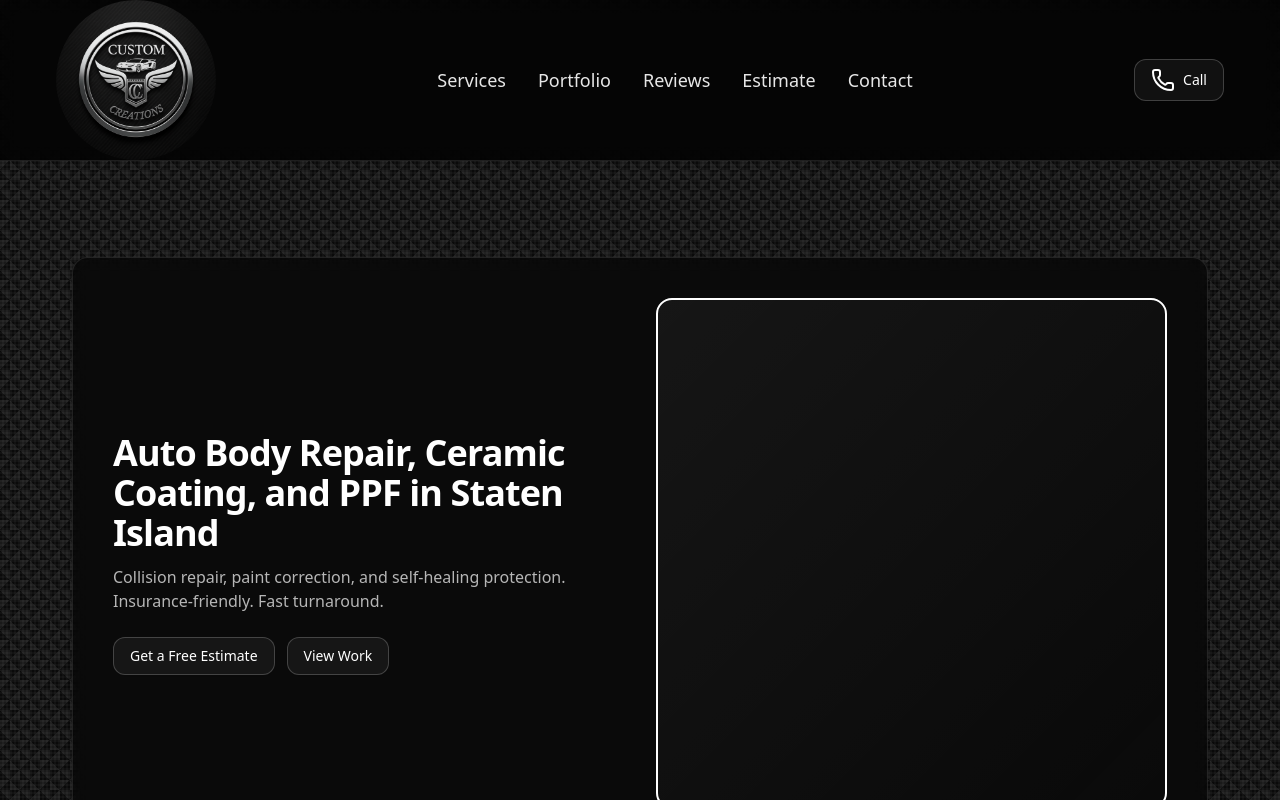
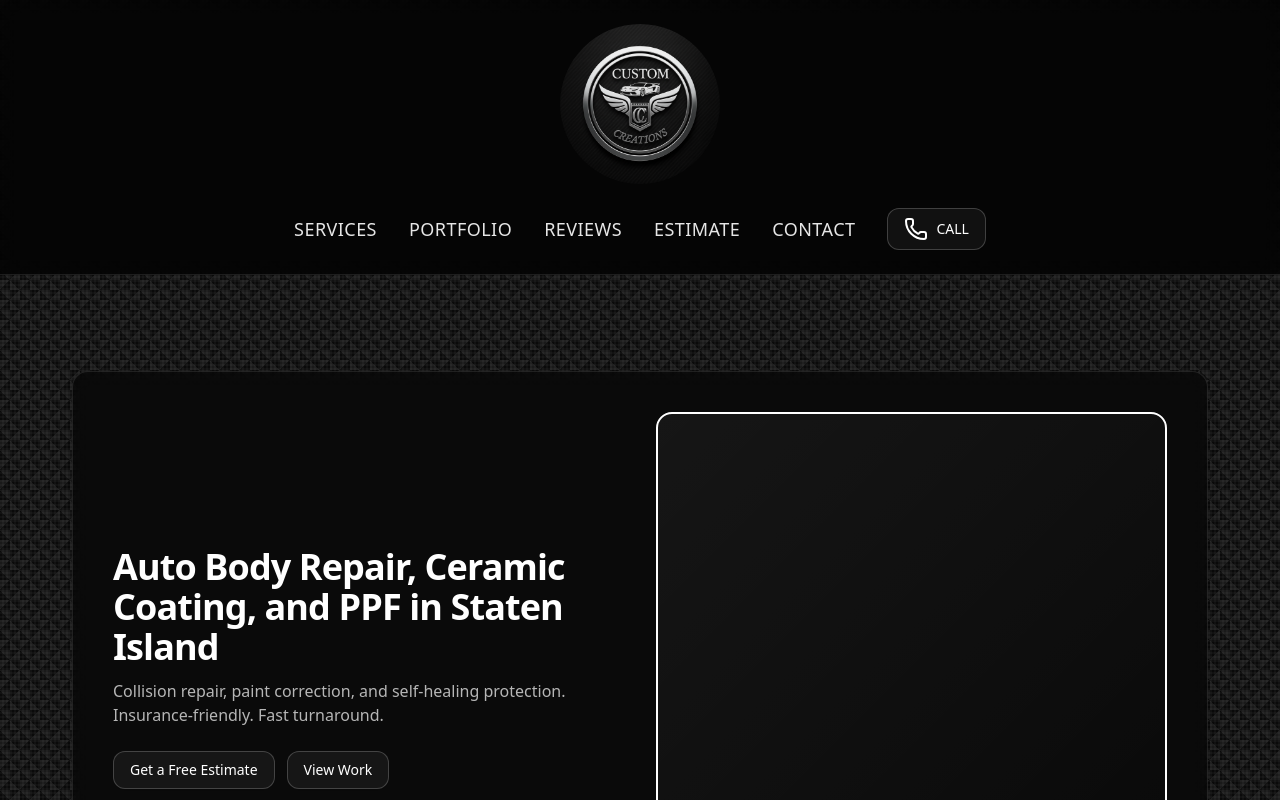
Before and after one commit to tdiorio2323/custom-creations, a Next.js app: page / in a window 1280 px wide. Shown: the top 800 px of the page. Built offline with nearby package versions, Linux system fonts and the light colour scheme.

Commit message:
Restructure header: center logo above navigation with uppercase menu items

```diff
--- a/components/header.tsx
+++ b/components/header.tsx
@@ -6,18 +6,22 @@ import { Phone } from "lucide-react";
 export default function Header() {
   return (
     <header className="sticky top-0 z-40 border-b border-white/10 bg-black/80 backdrop-blur">
-      <div className="container h-40 flex items-center justify-between py-4">
+      <div className="container py-6">
+        <div className="flex flex-col items-center gap-6">
           <Link href="/" className="flex items-center">
             <Image src="/logo.png" alt="Custom Creations Logo" width={160} height={160} className="rounded-full" />
           </Link>
-        <nav className="hidden md:flex gap-8 text-lg text-white/90">
+          <div className="flex items-center gap-8">
+            <nav className="flex gap-8 text-lg text-white/90 uppercase tracking-wide">
               <Link href="/services" className="hover:text-white transition">Services</Link>
               <Link href="/portfolio" className="hover:text-white transition">Portfolio</Link>
               <Link href="/reviews" className="hover:text-white transition">Reviews</Link>
               <Link href="/estimate" className="hover:text-white transition">Estimate</Link>
               <Link href="/contact" className="hover:text-white transition">Contact</Link>
             </nav>
-        <a href="tel:+17185550123" className="btn text-base px-6 py-3"><Phone className="size-6 mr-2" /> Call</a>
+            <a href="tel:+17185550123" className="btn text-base px-6 py-3 uppercase"><Phone className="size-6 mr-2" /> Call</a>
+          </div>
+        </div>
       </div>
     </header>
   );
```
Lines whose indentation alone changed are shown as unchanged.
